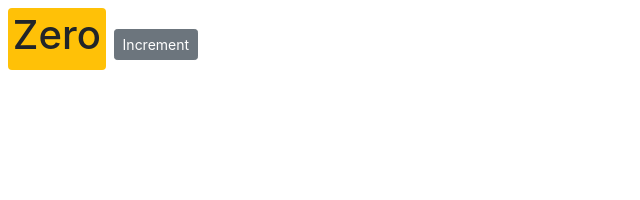
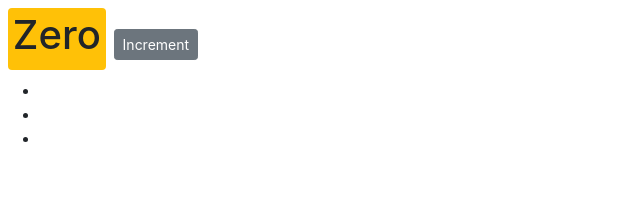
Before and after one commit to amirun573/first-component, a React (Create React App) app in the folder app/: page / in a window 1280 px wide. Shown: the top 200 px of the page, without its empty margins (0-640 px from the left). Built offline with nearby package versions, Linux system fonts and the light colour scheme.

Commit message:
Create list from array

```diff
--- a/app/src/components/counter.jsx
+++ b/app/src/components/counter.jsx
@@ -6,6 +6,7 @@ class Counter extends Component {
     state = {
 
         count:0,
+        tags: ['tag1', 'tag2', 'tag3']
 
     };
 
@@ -24,6 +25,9 @@ class Counter extends Component {
             <React.Fragment>
                 <span className={this.getBadgeClasses()}>{this.formatCount()}</span>
                 <button className="btn btn-secondary btn-sm">Increment</button>
+                <ul>
+                    { this.state.tags.map(tag =><li></li>)}
+                </ul>
             </React.Fragment>
         );
     }
```
Also changed, not shown: 1 other file (tests, documents, lock files or other folders).
